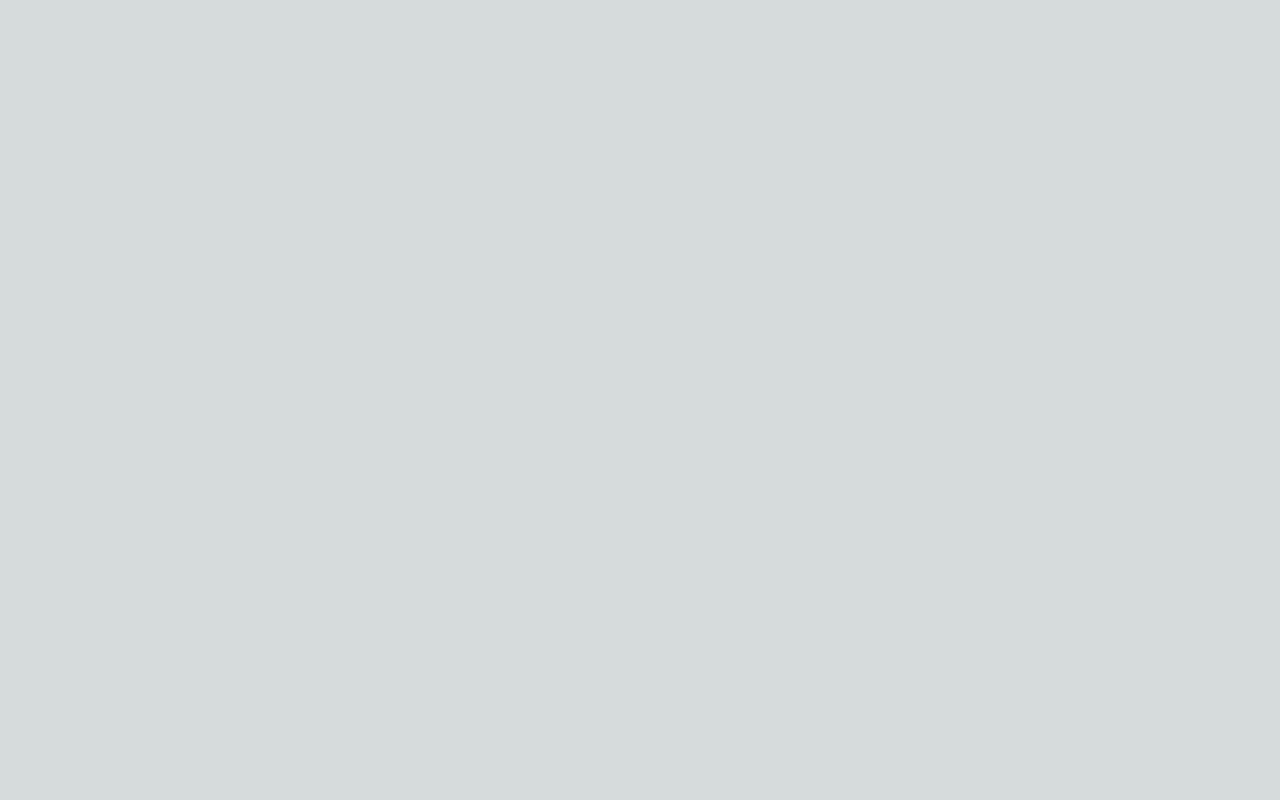
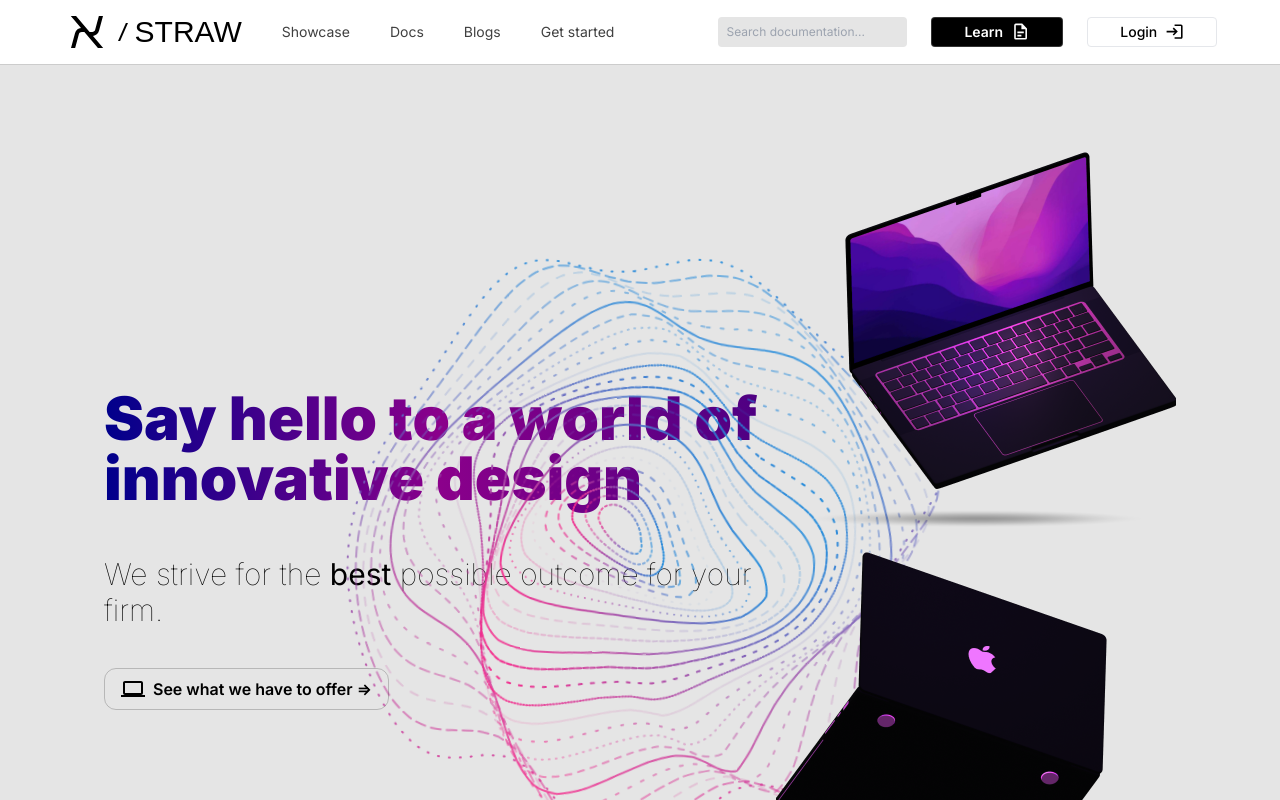
Before and after one commit to Alvarixxs/nextjs-straw, a Next.js app: page / in a window 1280 px wide. Before the commit this address had no page. Shown: the top 800 px of the page. Built offline with nearby package versions, Linux system fonts and the light colour scheme; a web font is replaced by a local one.

Commit message:
resolved minor issues concerning directory routing and added readme

```diff
--- a/app/home/page.tsx
+++ b/app/(default)/page.tsx
@@ -1,4 +1,4 @@
-import Home from "@/app/ui/home/Home";
+import Hero from "@/app/ui/home/Hero";
 import Intro from "@/app/ui/home/Intro";
 import Features from "@/app/ui/home/Features";
 import Reviews from "@/app/ui/home/Reviews";
@@ -6,7 +6,7 @@ import Reviews from "@/app/ui/home/Reviews";
 export default function Page() {
   return (
     <main>
-      <Home />
+      <Hero />
       <Intro />
       <Features />
       <Reviews />
--- a/app/layout.tsx
+++ b/app/layout.tsx
@@ -5,7 +5,7 @@ import { inter } from '@/app/ui/fonts';
 export const metadata: Metadata = {
   title: {
     template: '%s | Straw',
-    default: 'Home | Straw',
+    default: 'Hero | Straw',
   },  description: "Generated by create next app",
 };
 
--- a/app/page.tsx
+++ /dev/null
@@ -1,9 +0,0 @@
-'use client'
-
-import {redirect} from "next/navigation";
-
-function page() {
-  redirect('/home')
-}
-
-export default page;
--- a/app/ui/home/Footer.tsx
+++ b/app/ui/home/Footer.tsx
@@ -57,27 +57,27 @@ const content = [
     sub: [
       {
         text: 'Docs',
-        href: '/home'
+        href: '/(default)'
       },
       {
         text: 'Learn',
-        href: '/home'
+        href: '/(default)'
       },
       {
         text: 'Showcase',
-        href: '/home'
+        href: '/(default)'
       },
       {
         text: 'Blog',
-        href: '/home'
+        href: '/(default)'
       },
       {
         text: 'Analytics',
-        href: '/home'
+        href: '/(default)'
       },
       {
         text: 'Preview',
-        href: '/home'
+        href: '/(default)'
       }
     ]
   },
@@ -86,23 +86,23 @@ const content = [
     sub: [
       {
         text: 'Commerce',
-        href: '/home'
+        href: '/(default)'
       },
       {
         text: 'Contact sales',
-        href: '/home'
+        href: '/(default)'
       },
       {
         text: 'Github',
-        href: '/home'
+        href: '/(default)'
       },
       {
         text: 'Releases',
-        href: '/home'
+        href: '/(default)'
       },
       {
         text: 'Governance',
-        href: '/home'
+        href: '/(default)'
       },
     ]
   },
@@ -111,19 +111,19 @@ const content = [
     sub: [
       {
         text: 'Open source software',
-        href: '/home'
+        href: '/(default)'
       },
       {
         text: 'Similar work',
-        href: '/home'
+        href: '/(default)'
       },
       {
         text: 'Github',
-        href: '/home'
+        href: '/(default)'
       },
       {
         text: 'X',
-        href: '/home'
+        href: '/(default)'
       },
     ]
   },
@@ -132,11 +132,11 @@ const content = [
     sub: [
       {
         text: 'Privacy policy',
-        href: '/home'
+        href: '/(default)'
       },
       {
         text: 'Judge',
-        href: '/home'
+        href: '/(default)'
       },
     ]
   },
--- a/app/ui/home/Home.tsx
+++ b/app/ui/home/Hero.tsx
@@ -7,7 +7,7 @@ import MacBackWhite from "@/public/resources/mac/MacBackWhite.png";
 import MacFrontDark from "@/public/resources/mac/MacFrontBlack.png";
 import MacBackDark from "../../../public/resources/mac/MacBackBlack.png";
 
-function Home() {
+function Hero() {
   return (
     <section
       className="flex flex-col md:flex-row items-center justify-center relative px-6 py-20 overflow-hidden bg-neutral-200 dark:bg-black"
@@ -67,4 +67,4 @@ function Home() {
   )
 }
 
-export default Home
+export default Hero
--- a/app/ui/home/Navigation.tsx
+++ b/app/ui/home/Navigation.tsx
@@ -65,18 +65,18 @@ export default Navigation
 const linkTags = [
   {
     label: "Showcase",
-    href: "/home"
+    href: "/(default)"
   },
   {
     label: "Docs",
-    href: "/home"
+    href: "/(default)"
   },
   {
     label: "Blogs",
-    href: "/home"
+    href: "/(default)"
   },
   {
     label: "Get started",
-    href: "/home"
+    href: "/(default)"
   },
 ]
```
Also changed, not shown: app/(default)/layout.tsx (renamed from app/home/layout.tsx), 1 other file (tests, documents, lock files or other folders).
